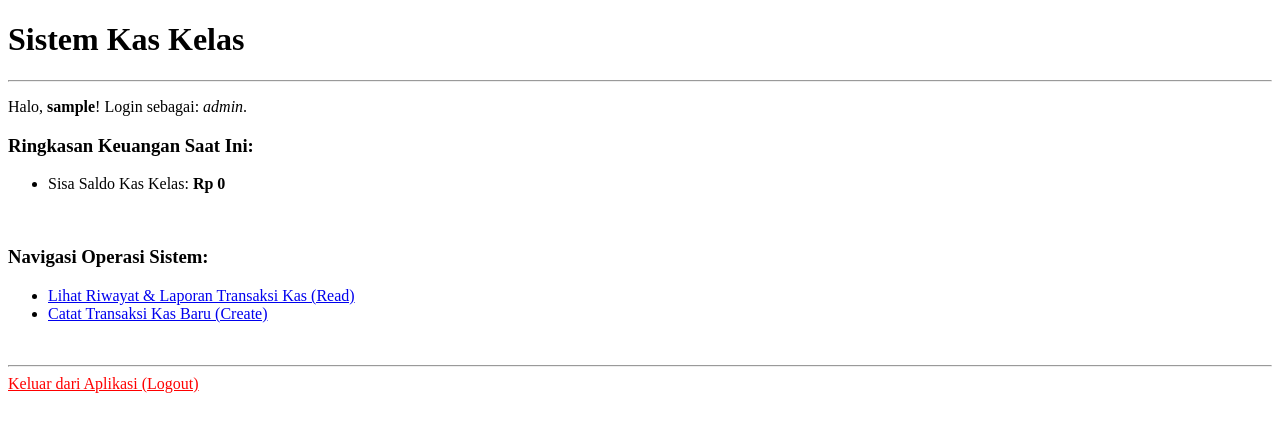
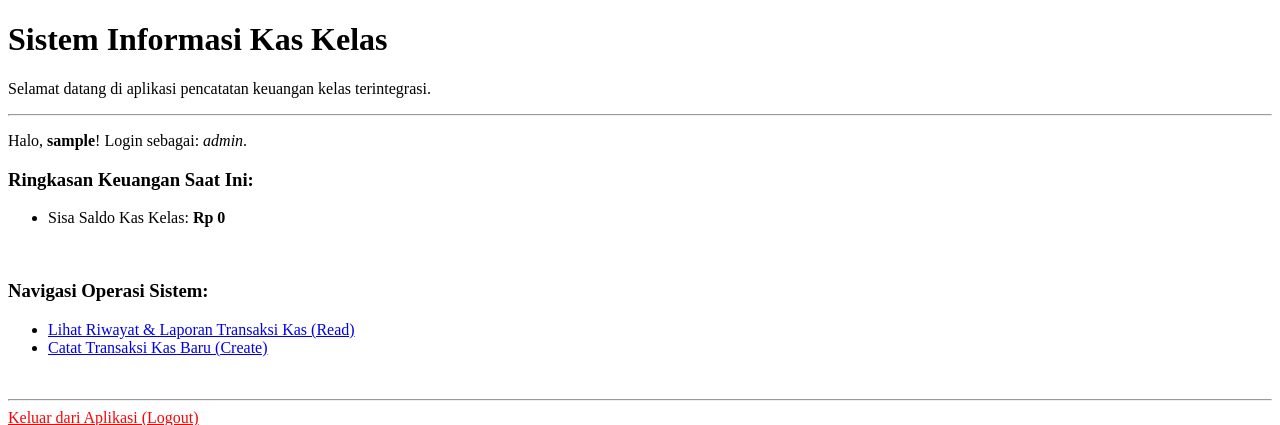
Before and after one commit to arrrfanndi/Kas-Kelas, a PHP site: page /index.php in a window 1280 px wide. Shown: the top 425 px of the page. Run offline with PHP 8.4, Linux system fonts and the light colour scheme; the visitor is signed in with stand-in values (Sample User, id 1); data that the repository does not hold is empty.

Commit message:
index.php

```diff
--- a/index.php
+++ b/index.php
@@ -1,7 +1,7 @@
 <?php
 // index.php
-session_start();
 require_once 'config/koneksi.php';
+require_once 'config/autentikasi.php'; // Memanggil session terpusat
 
 $sudah_login = isset($_SESSION['user_id']);
 $saldo_akhir = 0;
@@ -25,20 +25,17 @@ if ($sudah_login) {
         $saldo_akhir = 0;
     }
 }
-
-function aman($string) {
-    return htmlspecialchars($string, ENT_QUOTES, 'UTF-8');
-}
 ?>
 <!DOCTYPE html>
 <html lang="id">
 <head>
     <meta charset="UTF-8">
-    <title>Sistem Kas Kelas</title>
+    <title>Sistem Informasi Kas Kelas</title>
 </head>
 <body>
 
-    <h1>Sistem Kas Kelas</h1>
+    <h1>Sistem Informasi Kas Kelas</h1>
+    <p>Selamat datang di aplikasi pencatatan keuangan kelas terintegrasi.</p>
     <hr>
 
     <?php if (!$sudah_login): ?>
```
